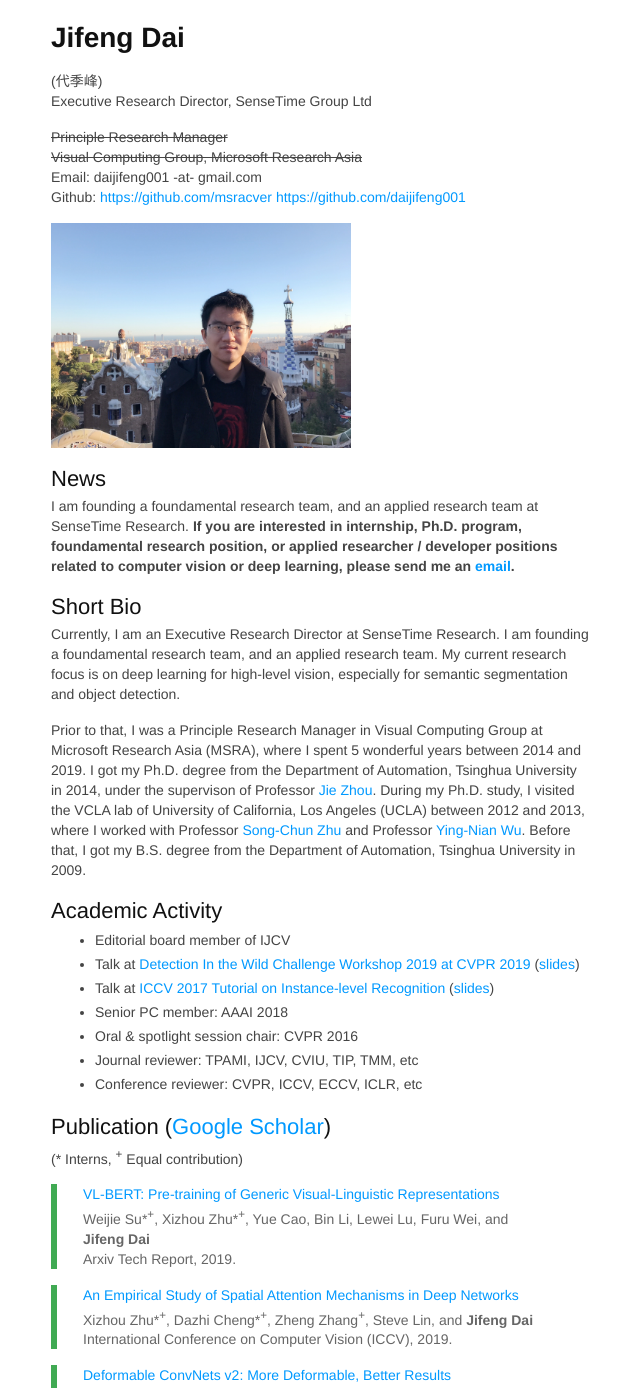
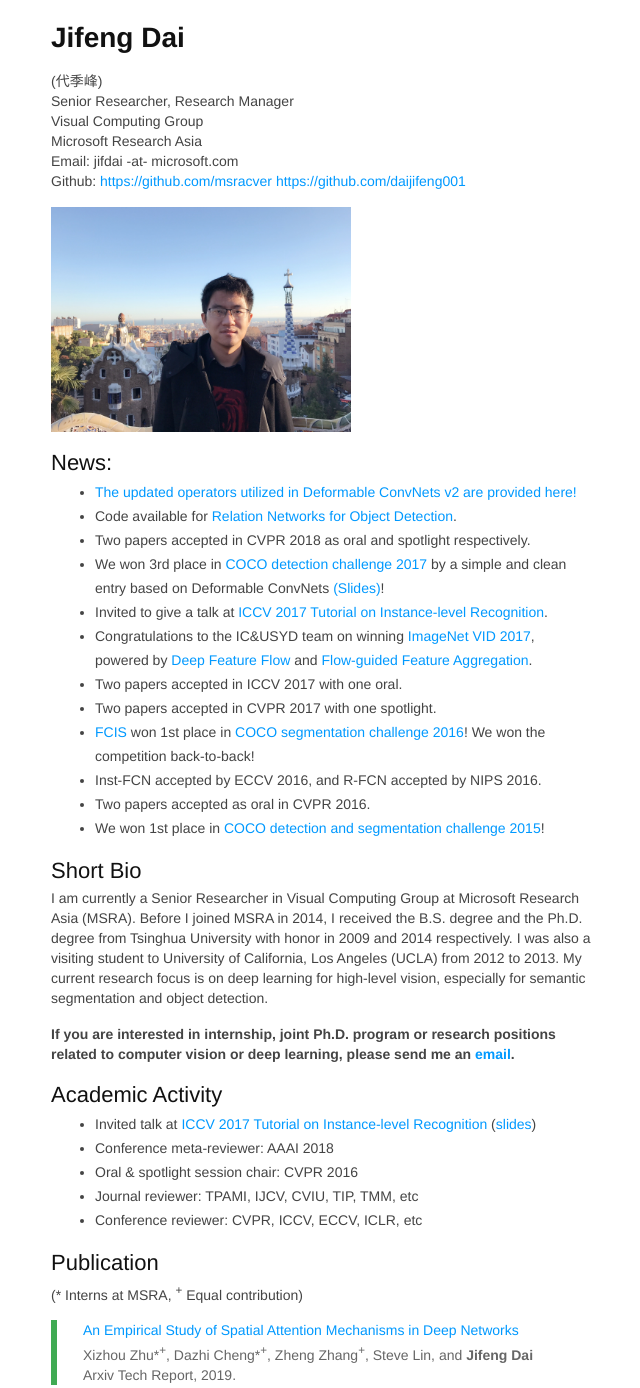
Before and after one commit to daijifeng001/daijifeng001.github.io, a plain HTML site: page index.html in a window 1280 px wide. Shown: the top 1388 px of the page, without its empty margins (109-749 px from the left). Drawn offline with Linux system fonts and the light colour scheme.

Commit message:
Revert "Update index.html"
This reverts commit 3a115b736dd1e62929f0f93faf83de4e929c5c70.

```diff
--- a/index.html
+++ b/index.html
@@ -452,55 +452,57 @@ pre .markdown .emphasis {
 <h1></h1>
 
 <p>(代季峰)<br>
-Executive Research Director, SenseTime Group Ltd</p>
-
-<p><del>Principle Research Manager</del><br>
-<del>Visual Computing Group, Microsoft Research Asia</del><br>
-Email: daijifeng001 -at- gmail.com<br>
+Senior Researcher, Research Manager<br>
+Visual Computing Group<br>
+Microsoft Research Asia<br>
+Email: jifdai -at- microsoft.com<br>
 Github: <a href="https://github.com/msracver">https://github.com/msracver</a> <a href="https://github.com/daijifeng001">https://github.com/daijifeng001</a></p>
 
 <p><img src='./images/me.jpg', width='300'></p>
 
-<h2>News</h2>
+<h2>News:</h2>
 
-<p>I am founding a foundamental research team, and an applied research team at SenseTime Research. <strong>If you are interested in internship, Ph.D. program, foundamental research position, or applied researcher / developer positions related to computer vision or deep learning, please send me an <a href="mailto:daijifeng001@gmail.com">email</a>.</strong></p>
+<ul>
+<li><a href="https://github.com/msracver/Deformable-ConvNets">The updated operators utilized in Deformable ConvNets v2 are provided here!</a></li>
+<li>Code available for <a href="https://github.com/msracver/Relation-Networks-for-Object-Detection">Relation Networks for Object Detection</a>.</li>
+<li>Two papers accepted in CVPR 2018 as oral and spotlight respectively.</li>
+<li>We won 3rd place in <a href="https://places-coco2017.github.io/">COCO detection challenge 2017</a> by a simple and clean entry based on Deformable ConvNets <a href="http://presentations.cocodataset.org/COCO17-Detect-MSRA.pdf">(Slides)</a>!</li>
+<li>Invited to give a talk at <a href="https://instancetutorial.github.io/">ICCV 2017 Tutorial on Instance-level Recognition</a>.</li>
+<li>Congratulations to the IC&amp;USYD team on winning <a href="http://image-net.org/challenges/LSVRC/2017/results">ImageNet VID 2017</a>, powered by <a href="https://arxiv.org/abs/1611.07715">Deep Feature Flow</a> and <a href="https://arxiv.org/abs/1703.10025">Flow-guided Feature Aggregation</a>.</li>
+<li>Two papers accepted in ICCV 2017 with one oral.</li>
+<li>Two papers accepted in CVPR 2017 with one spotlight.</li>
+<li><a href="https://github.com/daijifeng001/TA-FCN">FCIS</a> won 1st place in <a href="http://mscoco.org/dataset/#detections-challenge2016">COCO segmentation challenge 2016</a>! We won the competition back-to-back!</li>
+<li>Inst-FCN accepted by ECCV 2016, and R-FCN accepted by NIPS 2016.</li>
+<li>Two papers accepted as oral in CVPR 2016.</li>
+<li>We won 1st place in <a href="http://mscoco.org/dataset/#detections-challenge2015">COCO detection and segmentation challenge 2015</a>!</li>
+</ul>
 
 <h2>Short Bio</h2>
 
-<p>Currently, I am an Executive Research Director at SenseTime Research. I am founding a foundamental research team, and an applied research team. My current research focus is on deep learning for high-level vision, especially for semantic segmentation and object detection.</p>
+<p>I am currently a Senior Researcher in Visual Computing Group at Microsoft Research Asia (MSRA). Before I joined MSRA in 2014, I received the B.S. degree and the Ph.D. degree from Tsinghua University with honor in 2009 and 2014 respectively. I was also a visiting student to University of California, Los Angeles (UCLA) from 2012 to 2013. My current research focus is on deep learning for high-level vision, especially for semantic segmentation and object detection.</p>
 
-<p>Prior to that, I was a Principle Research Manager in Visual Computing Group at Microsoft Research Asia (MSRA), where I spent 5 wonderful years between 2014 and 2019. I got my Ph.D. degree from the Department of Automation, Tsinghua University in 2014, under the supervison of Professor <a href="https://www.tsinghua.edu.cn/publish/auen/1713/2011/20110506105532098625469/20110506105532098625469_.html">Jie Zhou</a>. During my Ph.D. study, I visited the VCLA lab of University of California, Los Angeles (UCLA) between 2012 and 2013, where I worked with Professor <a href="http://www.stat.ucla.edu/%7Esczhu/">Song-Chun Zhu</a> and Professor <a href="http://www.stat.ucla.edu/%7Eywu/">Ying-Nian Wu</a>. Before that, I got my B.S. degree from the Department of Automation, Tsinghua University in 2009.</p>
+<p><strong>If you are interested in internship, joint Ph.D. program or research positions related to computer vision or deep learning, please send me an <a href="mailto:jifdai@microsoft.com">email</a>.</strong></p>
 
 <h2>Academic Activity</h2>
 
 <ul>
-<li>Editorial board member of IJCV</li>
-<li>Talk at <a href="https://www.objects365.org/workshop2019.html">Detection In the Wild Challenge Workshop 2019 at CVPR 2019</a> (<a href="https://www.objects365.org/slides/STN_DCN_short.pdf">slides</a>)</li>
-<li>Talk at <a href="https://instancetutorial.github.io/">ICCV 2017 Tutorial on Instance-level Recognition</a> (<a href="http://www.jifengdai.org/slides/Jifeng_FlowBasedVideoRecognition.pdf">slides</a>)</li>
-<li>Senior PC member: AAAI 2018</li>
+<li>Invited talk at <a href="https://instancetutorial.github.io/">ICCV 2017 Tutorial on Instance-level Recognition</a> (<a href="http://www.jifengdai.org/slides/Jifeng_FlowBasedVideoRecognition.pdf">slides</a>)</li>
+<li>Conference meta-reviewer: AAAI 2018</li>
 <li>Oral &amp; spotlight session chair: CVPR 2016</li>
 <li>Journal reviewer: TPAMI, IJCV, CVIU, TIP, TMM, etc</li>
 <li>Conference reviewer: CVPR, ICCV, ECCV, ICLR, etc</li>
 </ul>
 
-<h2>Publication (<a href="https://scholar.google.com.hk/citations?user=SH_-B_AAAAAJ&amp;hl=zh-CN">Google Scholar</a>)</h2>
+<h2>Publication</h2>
 
-<p>(* Interns, <sup>+</sup> Equal contribution)</p>
-
-<!-- -->
-
-<blockquote>
-<p><a href="https://arxiv.org/abs/1908.08530">VL-BERT: Pre-training of Generic Visual-Linguistic Representations</a> <br />
-Weijie Su*<sup>+</sup>, Xizhou Zhu*<sup>+</sup>,  Yue Cao, Bin Li, Lewei Lu, Furu Wei, and <strong>Jifeng Dai</strong>  <br />
-Arxiv Tech Report, 2019. <br /></p>
-</blockquote>
+<p>(* Interns at MSRA, <sup>+</sup> Equal contribution)</p>
 
 <!-- -->
 
 <blockquote>
 <p><a href="https://arxiv.org/abs/1904.05873">An Empirical Study of Spatial Attention Mechanisms in Deep Networks</a> <br />
 Xizhou Zhu*<sup>+</sup>, Dazhi Cheng*<sup>+</sup>, Zheng Zhang<sup>+</sup>, Steve Lin, and <strong>Jifeng Dai</strong>  <br />
-International Conference on Computer Vision (ICCV), 2019. <br /></p>
+Arxiv Tech Report, 2019.<br /></p>
 </blockquote>
 
 <!-- -->
@@ -706,14 +708,6 @@ IEEE Transactions on Pattern Analysis and Machine Intelligence (TPAMI), 34(8):16
 IEEE Transactions on Pattern Analysis and Machine Intelligence (TPAMI), 33(5):945–957, 2011.</p>
 </blockquote>
 
-<h2>Competitions</h2>
-
-<ul>
-<li>3rd place in COCO object detection challenge 2017</li>
-<li>1st place in COCO instance segmentation challenge 2016</li>
-<li>1st place in COCO object detection &amp; instance segmentation challenge 2015</li>
-</ul>
-
 <script>
   (function(i,s,o,g,r,a,m){i['GoogleAnalyticsObject']=r;i[r]=i[r]||function(){
   (i[r].q=i[r].q||[]).push(arguments)},i[r].l=1*new Date();a=s.createElement(o),
```
